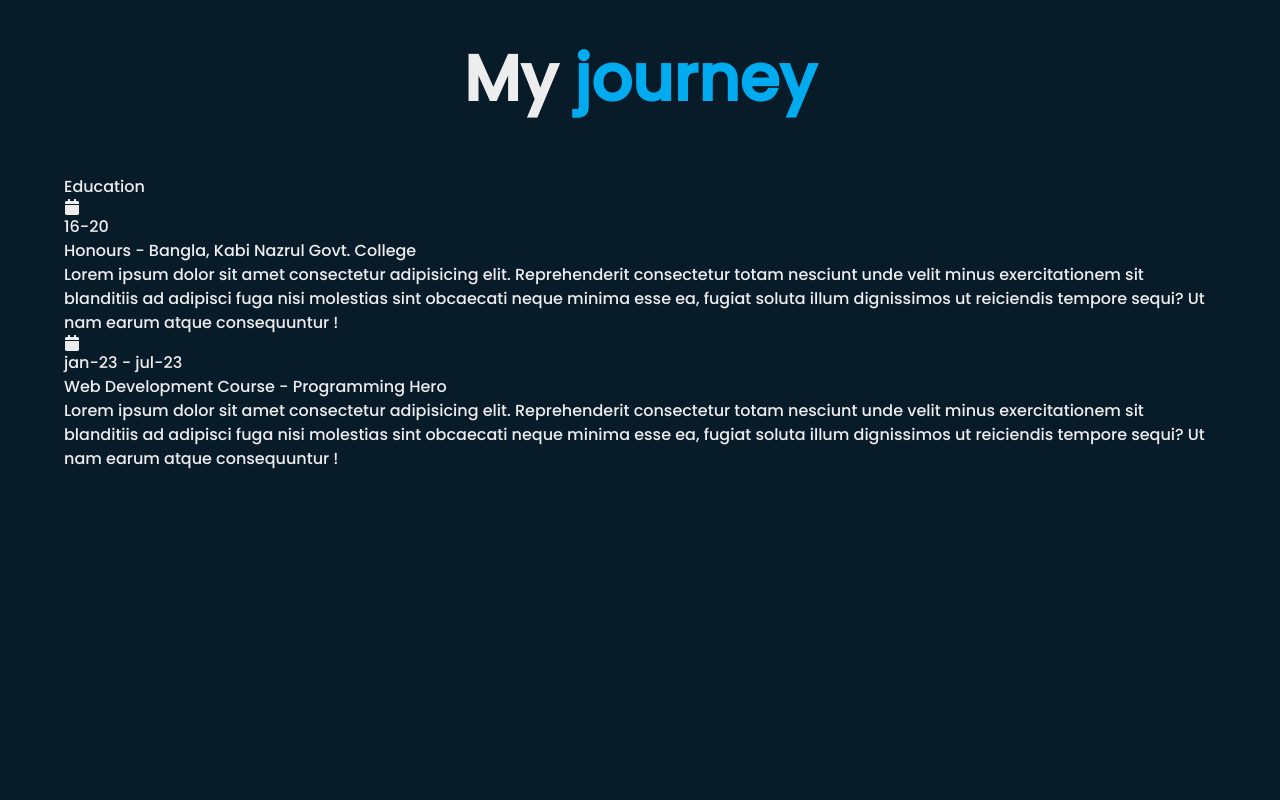
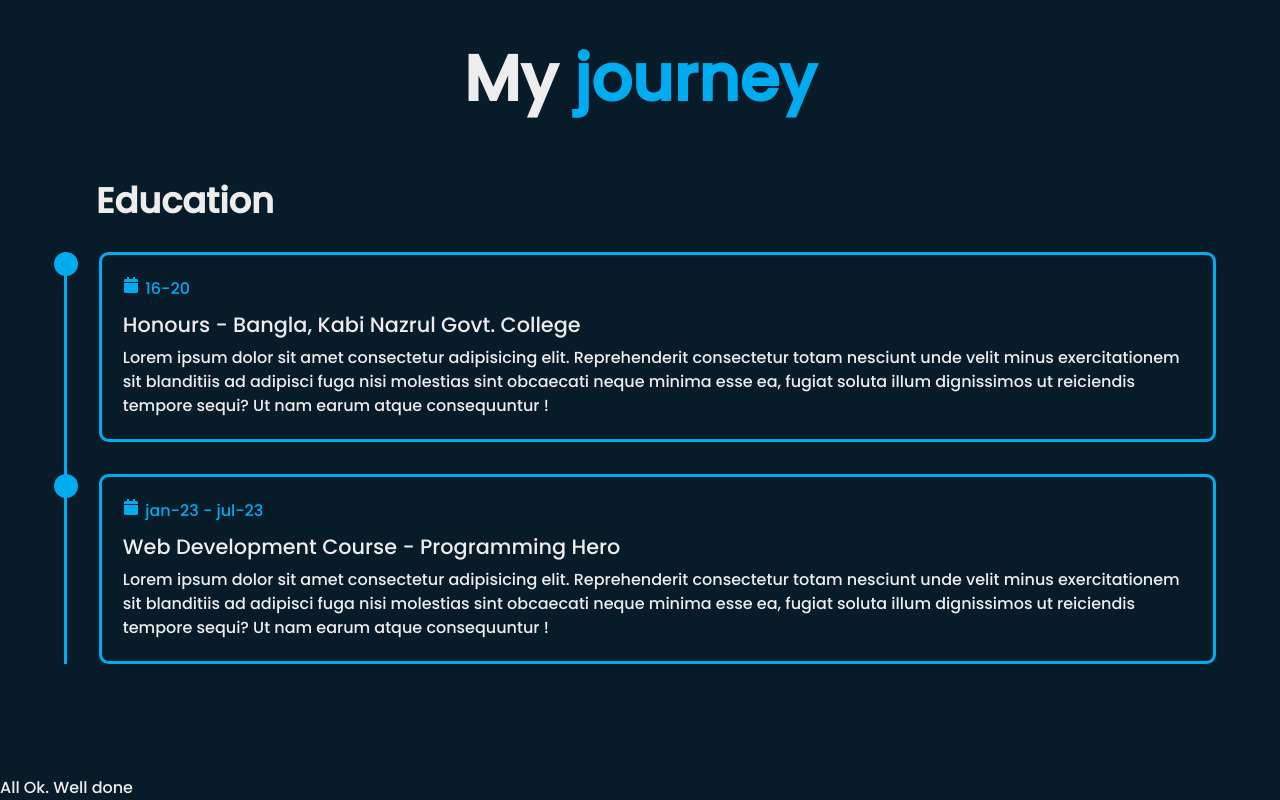
Before and after one commit to HimaloyAshis/portfolio-ab, a React (Vite) app: page / in a window 1280 px wide. Shown: the part 1685-2485 px from the top of the page. Before the commit the page ends 2236 px from the top, so only its background shows below. Built offline with nearby package versions, Linux system fonts and the light colour scheme.

Commit message:
education section done

```diff
--- a/src/Page/Home/Home.css
+++ b/src/Page/Home/Home.css
@@ -305,10 +305,84 @@ span{
 
 .education .education-row{
     display: flex;
-    flex-wrap: wrap;
+    /* flex-wrap: wrap; */
     gap: 5rem;
 }
 
 .education-row .education-column{
+    flex: 1  1  40rem;
+}
+
+.education-column .title{
+    font-size: 2.2rem;
+    font-weight: 600;
+    margin: 0 0 1.5rem 2rem ;
+}
+
+.education-column .education-box{
+    border-left: .2rem solid var(--main-color);
+}
+
+ .education-box .education-content{
+    position: relative;
+    padding-left: 2rem;
+    margin-bottom: 2rem;
+}
+
+.education-box .education-content::before{
+    content: '';
+    position: absolute;
+    top: 0;
+    left: -.8rem;
+    width: 1.5rem;
+    height: 1.5rem;
+    background: var(--main-color);
+    border-radius: 50%;
 
 }
+
+.education-content .content{
+    position: relative;
+    padding: 1.3rem;
+    border: .2rem solid var(--main-color);
+    border-radius: .6rem;
+    margin-bottom: 2rem;
+    overflow: hidden;
+}
+
+.education-content .content::before{
+    content: '';
+    position: absolute;
+    top: 0;
+    left: 0;
+    height: 100%;
+    width: 0;
+    background: var(--second-bg-color);
+    z-index: -1;
+    transition: .5s;
+
+
+}
+
+.education-content .content:hover:before{
+    width: 100%;
+}
+
+.education-content  .content .year{
+    font-size: 1rem;
+    color: var(--main-color);
+    padding-bottom: .5rem;
+    display: inline-flex;
+    gap: .4rem;
+
+}
+
+.education-content .content h3{
+    font-size: 1.3rem;
+}
+
+.education-content .content p{
+    font-size: 1rem;
+    padding-top: .4rem;
+
+}
--- a/src/Page/Home/Home.jsx
+++ b/src/Page/Home/Home.jsx
@@ -15,6 +15,7 @@ const Home = () => {
                     <a href="#home">Home</a>
                     <a href="#about" className='active'>About</a>
                     <a href="#education">Education</a>
+                    <a href="#skill">Skill</a>
                     <a href="#work">Work</a>
                     <a href="#portfolio">Portfolio</a>
                     <a href="#get in touch">Get in touch</a>
@@ -63,13 +64,14 @@ const Home = () => {
             <section className='education ' id='education'>
                 <h2 className='heading'>My <span>journey</span></h2>
                 <div className="education-row">
+
                     <div className="education-column">
                         <h3 className='title'>Education</h3>
 
                         <div className="education-box">
                             <div className="education-content">
                                 <div className="content">
-                                    <div className="year"><FaCalendar></FaCalendar>16-20</div>
+                                    <div className="year"><FaCalendar className='fa'></FaCalendar>16-20</div>
                                     <h3>Honours - Bangla, Kabi Nazrul Govt. College</h3>
                                     <p>Lorem ipsum dolor sit amet consectetur adipisicing elit. Reprehenderit consectetur totam nesciunt unde velit minus exercitationem sit blanditiis ad adipisci fuga nisi molestias sint obcaecati neque minima esse ea, fugiat soluta illum dignissimos ut reiciendis tempore sequi? Ut nam earum atque consequuntur !</p>
                                 </div>
@@ -84,8 +86,32 @@ const Home = () => {
 
                         </div>
                     </div>
+                    {/* <div className="education-column">
+                        <h3 className='title'>Education</h3>
+
+                        <div className="education-box">
+                            <div className="education-content">
+                                <div className="content">
+                                    <div className="year"><FaCalendar className='fa'></FaCalendar>16-20</div>
+                                    <h3>Honours - Bangla, Kabi Nazrul Govt. College</h3>
+                                    <p>Lorem ipsum dolor sit amet consectetur adipisicing elit. Reprehenderit consectetur totam nesciunt unde velit minus exercitationem sit blanditiis ad adipisci fuga nisi molestias sint obcaecati neque minima esse ea, fugiat soluta illum dignissimos ut reiciendis tempore sequi? Ut nam earum atque consequuntur !</p>
+                                </div>
+                            </div>
+                            <div className="education-content">
+                                <div className="content">
+                                    <div className="year"><FaCalendar></FaCalendar>jan-23 - jul-23</div>
+                                    <h3>Web Development Course - Programming Hero</h3>
+                                    <p>Lorem ipsum dolor sit amet consectetur adipisicing elit. Reprehenderit consectetur totam nesciunt unde velit minus exercitationem sit blanditiis ad adipisci fuga nisi molestias sint obcaecati neque minima esse ea, fugiat soluta illum dignissimos ut reiciendis tempore sequi? Ut nam earum atque consequuntur !</p>
+                                </div>
+                            </div>
+
+                        </div>
+                    </div> */}
                 </div>
 
+            </section>
+            <section className='educa'>
+                <h1>All Ok. Well done</h1>
             </section>
         </>
     );
```
